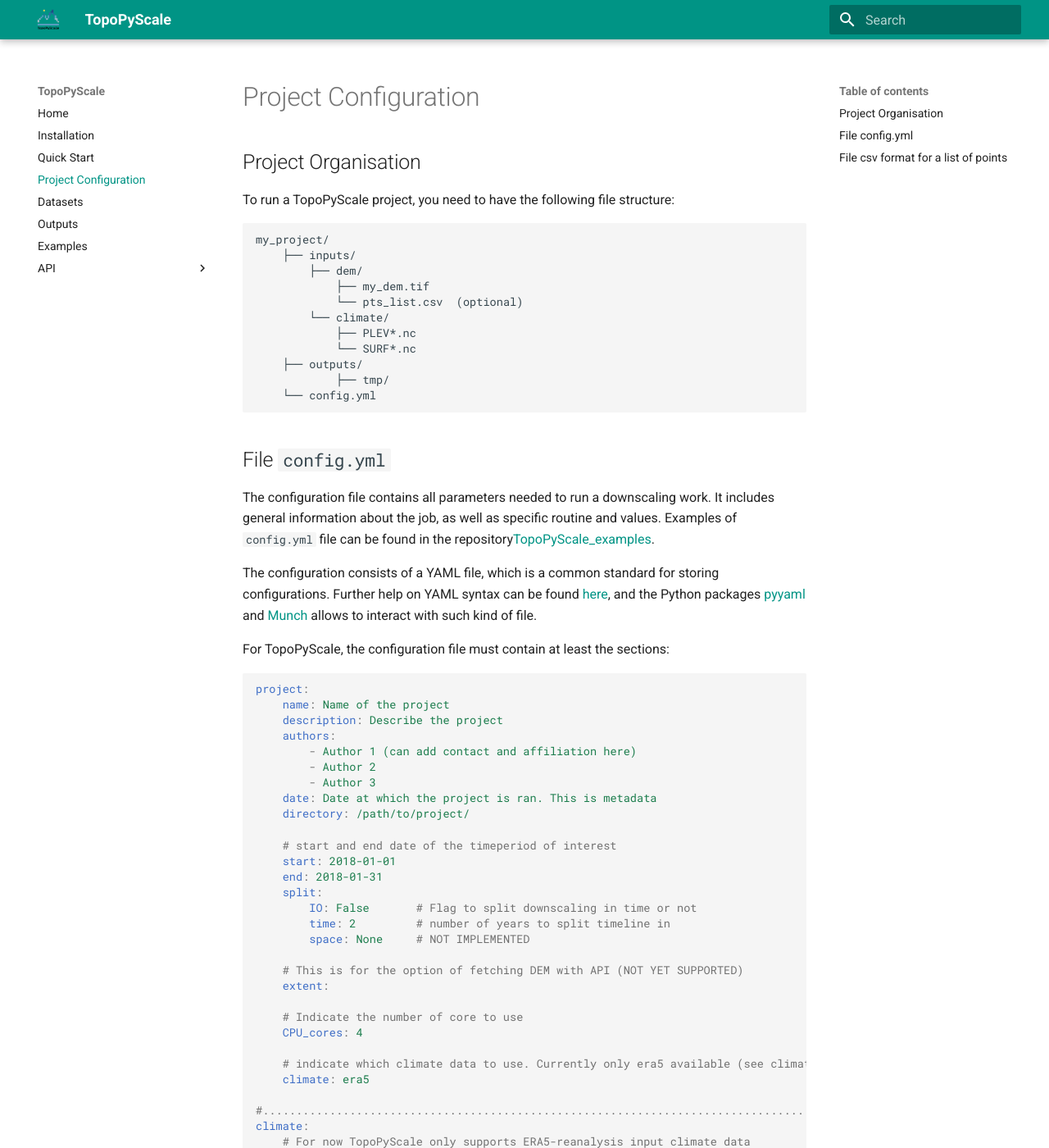
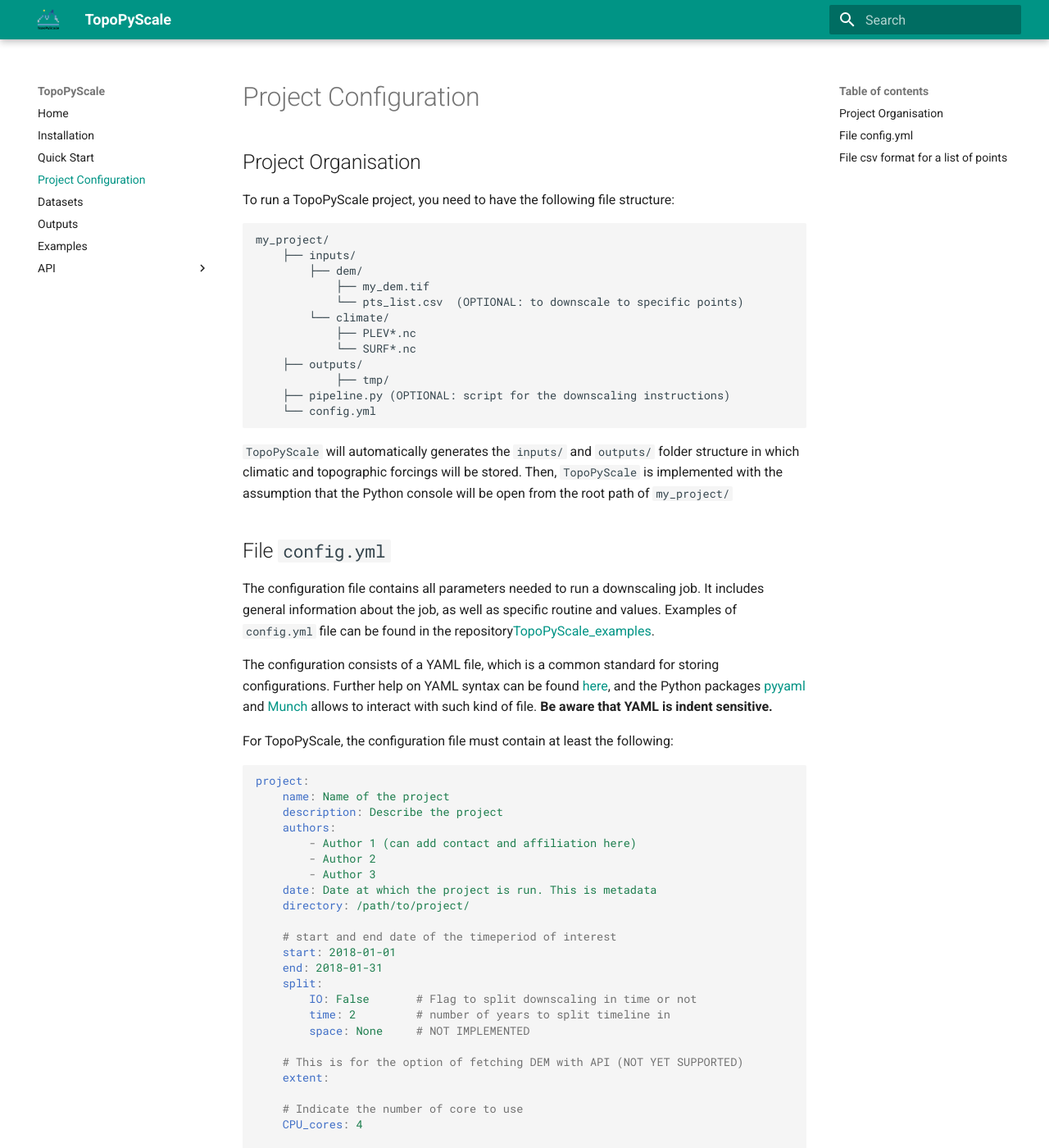
Before and after one commit to ArcticSnow/TopoPyScale_Documentation, an MkDocs documentation site: the page built from docs/3_configurationFile.md, in a window 1280 px wide and 1400 px high. Shown: the whole window at 82% size. Built offline with MkDocs 1.6.1 and Material for MkDocs 9.7.7, drawn with Linux system fonts in a browser that asks for light colours; some of the changed text lies outside the part shown.

Commit message:
cleaned up documentation

````diff
--- a/docs/3_configurationFile.md
+++ b/docs/3_configurationFile.md
@@ -9,22 +9,26 @@
     ├── inputs/
         ├── dem/
             ├── my_dem.tif
-            └── pts_list.csv  (optional)
+            └── pts_list.csv  (OPTIONAL: to downscale to specific points)
         └── climate/
             ├── PLEV*.nc
             └── SURF*.nc
     ├── outputs/
             ├── tmp/
+    ├── pipeline.py (OPTIONAL: script for the downscaling instructions)
     └── config.yml
+
 ```
+
+`TopoPyScale` will automatically generates the `inputs/` and `outputs/` folder structure in which climatic and topographic forcings will be stored. Then, `TopoPyScale` is implemented with the assumption that the Python console will be open from the root path of `my_project/`
 
 ## File `config.yml`
 
-The configuration file contains all parameters needed to run a downscaling work. It includes general information about the job, as well as specific routine and values. Examples of `config.yml` file can be found in the repository[TopoPyScale_examples](https://github.com/ArcticSnow/TopoPyScale_examples).
+The configuration file contains all parameters needed to run a downscaling job. It includes general information about the job, as well as specific routine and values. Examples of `config.yml` file can be found in the repository[TopoPyScale_examples](https://github.com/ArcticSnow/TopoPyScale_examples).
 
-The configuration consists of a YAML file, which is a common standard for storing configurations. Further help on YAML syntax can be found [here](https://docs.ansible.com/ansible/latest/reference_appendices/YAMLSyntax.html), and the Python packages [pyyaml](https://pyyaml.org/wiki/PyYAMLDocumentation) and [Munch](https://pypi.org/project/munch/) allows to interact with such kind of file.
+The configuration consists of a YAML file, which is a common standard for storing configurations. Further help on YAML syntax can be found [here](https://docs.ansible.com/ansible/latest/reference_appendices/YAMLSyntax.html), and the Python packages [pyyaml](https://pyyaml.org/wiki/PyYAMLDocumentation) and [Munch](https://pypi.org/project/munch/) allows to interact with such kind of file. **Be aware that YAML is indent sensitive.**
 
-For TopoPyScale, the configuration file must contain at least the sections:
+For TopoPyScale, the configuration file must contain at least the following:
 
 ```yaml
 project:
@@ -34,7 +38,7 @@
         - Author 1 (can add contact and affiliation here)
         - Author 2
         - Author 3
-    date: Date at which the project is ran. This is metadata
+    date: Date at which the project is run. This is metadata
     directory: /path/to/project/
 
     # start and end date of the timeperiod of interest
@@ -101,7 +105,7 @@
 outputs:
     variables: all                          # list or combination name
     file:
-        clean_outputs: False                # (bool)    delete the entire outputs/ directory
+        clean_outputs: False                # (bool)    delete the entire outputs/ directory prior to downscaling
         clean_FSM: True                     # (bool)    delete the entire sim/ directory
         df_centroids: df_centroids.pck      # (pickle)  dataframe containing the points of interest with their topographic features
         ds_param: ds_param.nc               # (netcdf)  topographic parameters (slope, aspect, etc.)
````
Also changed, not shown: other parts of docs/3_configurationFile.md (+1 -1 lines), docs/1_instal.md (+3 -0 lines), docs/2_quickstart.md (+4 -3 lines), docs/5_models.md (+4 -9 lines), docs/index.md (+6 -6 lines).
